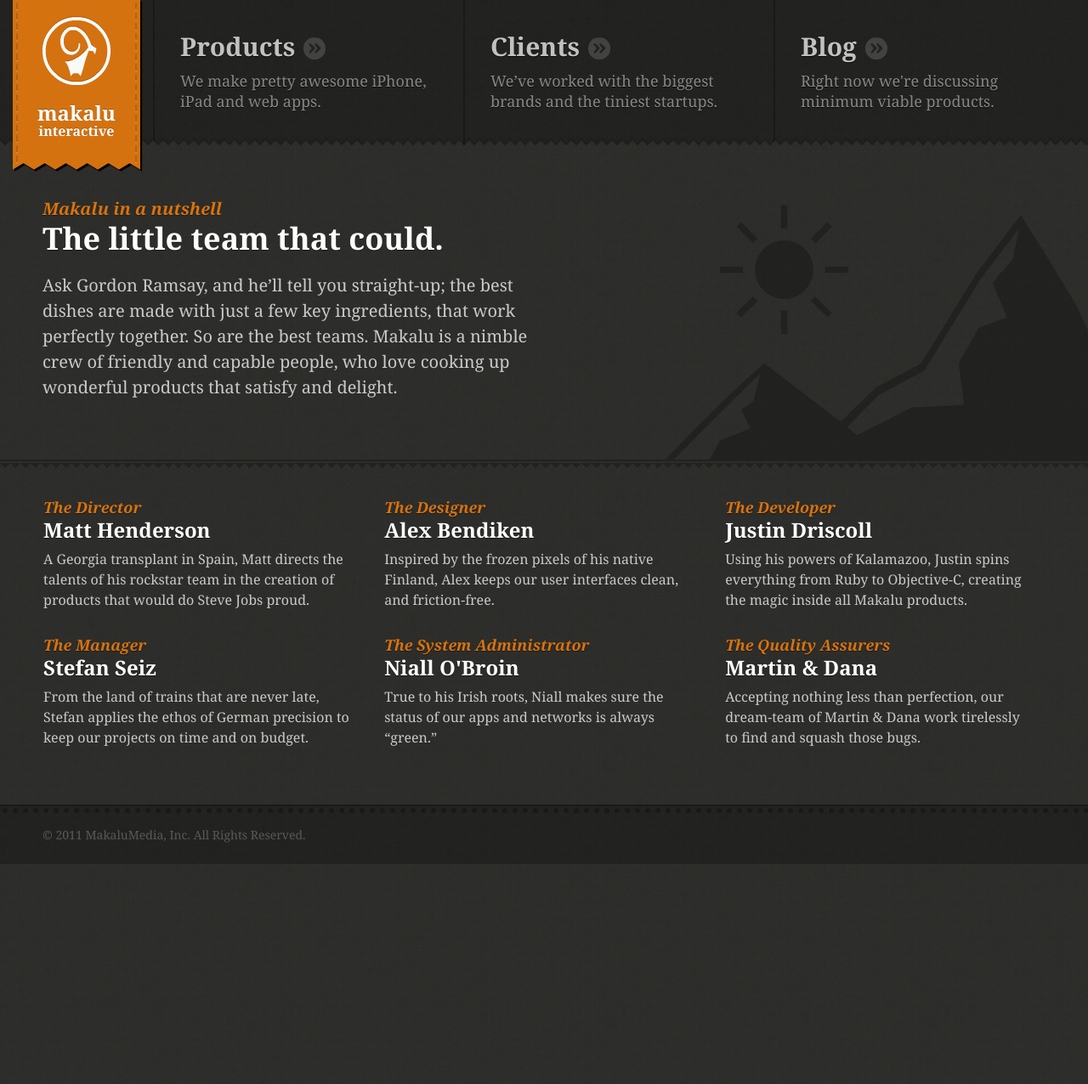
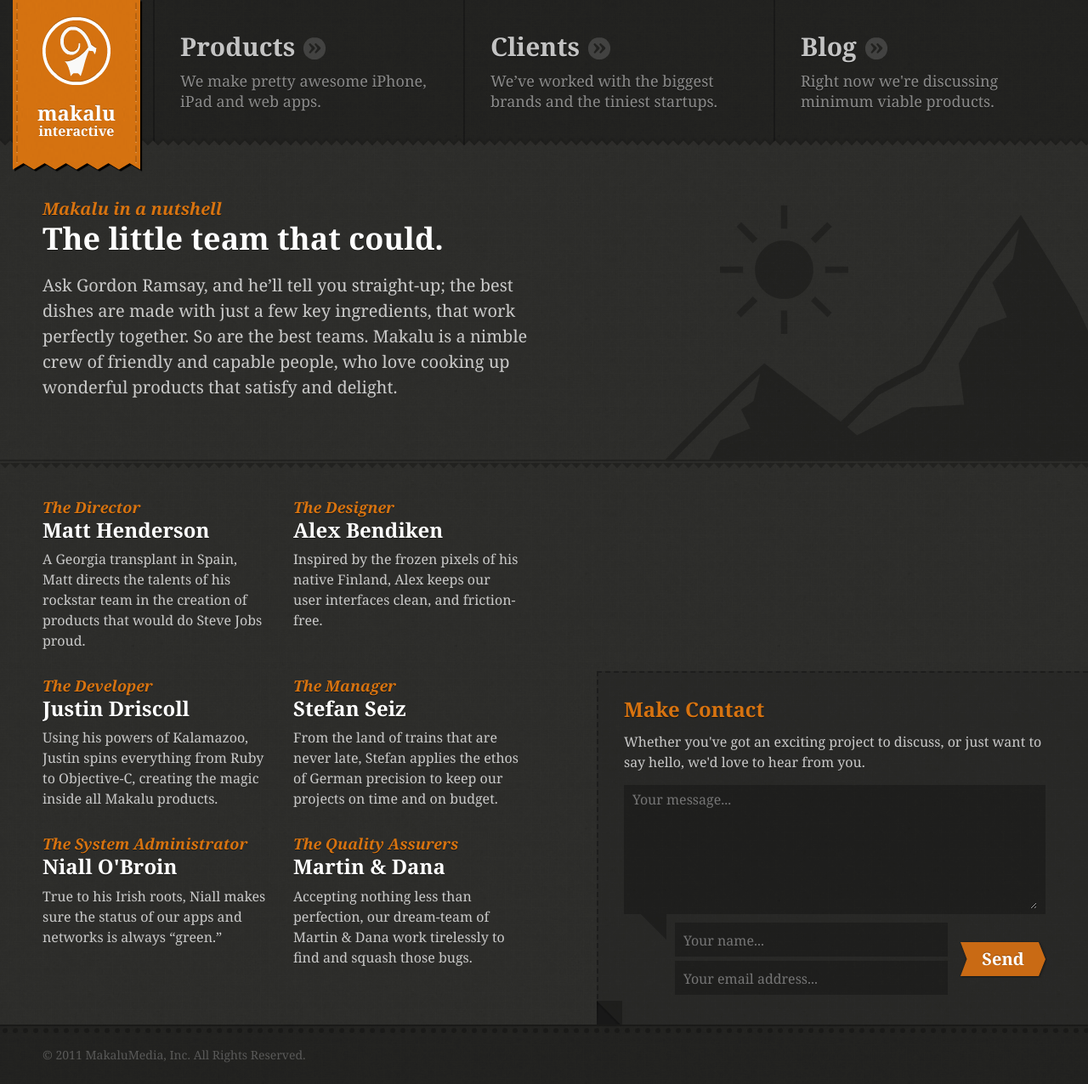
Before and after one commit to makalu/makalu.github.com, a Jekyll site: the page built from index.html, in a window 1280 px wide. Shown: the whole page at 85% size. Built offline with Jekyll 4.4.1, drawn with Linux system fonts in a browser that asks for light colours; nearby versions of some CDN libraries; before the commit the page ends 1017 px from its top, so only the background shows below that.

Commit message:
Add contact form on the home page

```diff
--- a/assets/css/makalu.css
+++ b/assets/css/makalu.css
@@ -155,8 +155,8 @@
     border-left: 2px solid rgba(0,0,0,.25); }
     body > header nav a {
       display: block;
-      text-shadow: rgba(0,0,0,.75) 0 1px 0;
-      color: rgba(255,255,255,.75); }
+      text-shadow: rgba(0,0,0,.5) 0 1px 0;
+      color: rgba(255,255,255,.5); }
       body > header nav a strong {
         display: inline-block;
         margin: 40px 0 50px 30px;
@@ -225,6 +225,8 @@
       #home > header h1 small {
         display: block; }
     #home > header li {}
+      #home > header nav a {
+        color: rgba(255,255,255,.75); }
       #home > header nav a strong {
         margin-bottom: 0; }
       #home > header nav a span {
@@ -236,21 +238,96 @@
     #home #page > header p {
       width: 50%;
       margin-top: 1em; }
-  #home #team {}
-    #home #team img {
-      display: none; }
-    #home #team ul {
-      overflow: hidden;
-      margin: 0 0 0 -3%;
-      padding: 0;
-      list-style: none; }
+  #home #page > section {
+    overflow: hidden;
+    position: relative; }
+  #home #contact {
+    position: absolute;
+    right: 0;
+    bottom: 0;
+    width: 45%;
+    border: 2px dashed rgba(0,0,0,.25);
+    border-width: 2px 0 0 2px;
+    background-color: rgba(0,0,0,.1) }
+    #home #contact header {
+      padding: 30px 50px 0 30px; }
+      #home #contact header h3 {
+        margin: 0 0 .5em 0;
+        color: #D77310;
+        text-shadow: rgba(0,0,0,.5) 0 1px 0; }
+      #home #contact header p {
+        margin: 0;
+        font-size: 16px;
+        line-height: 24px; }
+    #home #contact form {
+      padding: 12px 52px 32px 32px;
+      margin: -2px;
+      background: url(../img/contact-corner.png) no-repeat left bottom; }
+      #home #contact form input,
+      #home #contact form textarea {
+        -webkit-font-smoothing: antialiased;
+        width: 100%;
+        max-width: 100%;
+        margin: 0;
+        padding: 0;
+        color: #fff;
+        font-family: skolar-1, skolar-2, Georgia, Serif;
+        font-size: 16px;
+        line-height: 22px;
+        border: none;
+        outline: none;
+        background: transparent; }
+      #home #contact form p {
+        margin: 5px 0;
+        padding: 6px 10px;
+        background: rgba(0,0,0,.25); }
+      #home #contact form p.message {
+        margin-bottom: -25px;
+        padding: 0 0 30px 0;
+        background: url(../img/message-tail.png) no-repeat 20px 100%; }
+        #home #contact form p.message textarea {
+          height: 140px;
+          max-height: 140px; }
+        #home #contact form p.message span {
+          display: block;
+          padding: 6px 10px;
+          background: rgba(0,0,0,.25); }
+      #home #contact form p.name,
+      #home #contact form p.email {
+        margin: 5px 115px 5px 60px; }
+      #home #contact form p.submit {
+        position: absolute;
+        bottom: 57px;
+        right: 50px;
+        width: 100px;
+        height: 40px;
+        padding: 2px;
+        margin: -2px;
+        background: url(../img/button.png) no-repeat left top; }
+        #home #contact form p.submit:hover {
+          background-position: 0 -50px; }
+        #home #contact form p.submit:active {
+          background-position: 0 -100px; }
+        #home #contact form p.submit input {
+          line-height: 40px;
+          font-size: 20px;
+          font-weight: 700;
+          text-shadow: rgba(0,0,0,.25) 0 -1px 0; }
+  #home #team {
+    float: left;
+    width: 50%;
+    overflow: hidden;
+    margin: 0;
+    padding: 0;
+    list-style: none; }
     #home #team li {
       float: left;
-      width: 30%;
-      margin-left: 3%;
+      width: 45%;
+      margin-left: 5%;
       margin-bottom: 1.5em; }
-    #home #team li:nth-child(4) {
-      clear: left; }
+    #home #team li.odd {
+      clear: left;
+      margin-left: 0; }
     #home #team header {
       margin-bottom: .5em; }
       #home #team header em {
@@ -265,8 +342,8 @@
 
 #products {}
   #products > header #nav-products {
-    box-shadow: rgba(0,0,0,.25) 0 0 3px inset;
-    background: rgba(0,0,0,.15) url(../img/ribbon-small.png) no-repeat 88% -10px; }
+    box-shadow: rgba(0,0,0,.5) 0 0 3px inset;
+    background: rgba(0,0,0,.25) url(../img/ribbon-small.png) no-repeat 88% -10px; }
   #products > header #nav-products a strong {
     color: rgba(255,255,255,1);
     background: none; }
@@ -290,8 +367,8 @@
 
 #clients {}
   #clients > header #nav-clients {
-    box-shadow: rgba(0,0,0,.25) 0 0 3px inset;
-    background: rgba(0,0,0,.15) url(../img/ribbon-small.png) no-repeat 82% -10px; }
+    box-shadow: rgba(0,0,0,.5) 0 0 3px inset;
+    background: rgba(0,0,0,.25) url(../img/ribbon-small.png) no-repeat 82% -10px; }
   #clients > header #nav-clients a strong {
     color: rgba(255,255,255,1);
     background: none; }
@@ -369,8 +446,8 @@
 
 #blog {}
   #blog > header #nav-blog {
-    box-shadow: rgba(0,0,0,.25) 0 0 3px inset;
-    background: rgba(0,0,0,.15) url(../img/ribbon-small.png) no-repeat 70% -10px; }
+    box-shadow: rgba(0,0,0,.5) 0 0 3px inset;
+    background: rgba(0,0,0,.25) url(../img/ribbon-small.png) no-repeat 70% -10px; }
   #blog > header #nav-blog a strong {
     color: rgba(255,255,255,1);
     background: none; }
@@ -422,17 +499,6 @@
     #blog article.single .content {
       color: rgba(255,255,255,.85); }
 
-
-@media screen and (max-width: 900px) {
-  body > header li {}
-  #home #team li {
-    width: 47%; }
-  #home #team li:nth-child(odd) {
-    clear: left; }
-  #home #team li:nth-child(4) {
-    clear: none; }
-}
-
 @media screen and (max-width: 840px) {
   body > header {
     background-color: transparent; }
@@ -455,6 +521,7 @@
       #home > header li {
         margin-top: -40px;
         background-color: rgba(0,0,0,.25); }
+
   #blog article header {
     float: none;
     width: auto; }
@@ -463,6 +530,12 @@
     margin-left: 0;
     padding-top: 30px;
     background: none; }
+
+  #home #team li {
+    float: none;
+    width: auto;
+    margin-left: 0;
+    clear: none !important; }
 }
 
 @media screen and (max-width: 660px) {
@@ -489,9 +562,4 @@
       display: none;
       padding: 0 30px 20px 30px;
       line-height: 24px; }
-
-  #home #team li {
-    float: none;
-    width: auto;
-    clear: none !important; }
 }
--- a/index.html
+++ b/index.html
@@ -11,10 +11,9 @@
   </p>
 </header>
 
-<section id="team">
-  <img src="#" width="100%" height="240" alt="The Team">
-  <ul>
-    <li>
+<section>
+  <ul id="team">
+    <li class="odd">
       <header>
         <em>The Director</em>
         <h3>Matt Henderson</h3>
@@ -32,7 +31,7 @@
         Inspired by the frozen pixels of his native Finland, Alex keeps our user interfaces clean, and friction-free.
       </p>
     </li>
-    <li>
+    <li class="odd">
       <header>
         <em>The Developer</em>
         <h3>Justin Driscoll</h3>
@@ -50,7 +49,7 @@
         From the land of trains that are never late, Stefan applies the ethos of German precision to keep our projects on time and on budget.
       </p>
     </li>
-    <li>
+    <li class="odd">
       <header>
         <em>The System Administrator</em>
         <h3>Niall O'Broin</h3>
@@ -62,11 +61,34 @@
     <li>
       <header>
         <em>The Quality Assurers</em>
-        <h3>Martin & Dana</h3>
+        <h3>Martin &amp; Dana</h3>
       </header>
       <p>
-        Accepting nothing less than perfection, our dream-team of Martin & Dana work tirelessly to find and squash those bugs.
+        Accepting nothing less than perfection, our dream-team of Martin &amp; Dana work tirelessly to find and squash those bugs.
       </p>
     </li>
   </ul>
+
+  <section id="contact">
+    <header>
+      <h3>Make Contact</h3>
+      <p>Whether you've got an exciting project to discuss, or just want to say hello, we'd love to hear from you.</p>
+    </header>
+    <form>
+      <p class="message">
+        <span>
+          <textarea name="message" placeholder="Your message..."></textarea>
+        </span>
+      </p>
+      <p class="name">
+        <input type="text" name="name" placeholder="Your name...">
+      </p>
+      <p class="email">
+        <input type="email" required name="email" placeholder="Your email address...">
+      </p>
+      <p class="submit">
+        <input type="submit" name="submit" value="Send">
+      </p>
+    </form>
+  </section>
 </section>
```
Also changed, not shown: assets/img/button.png (added), assets/img/contact-corner.png (added), assets/img/message-tail.png (added), assets/img/ribbon-small-horizontal.png (added), images/products/racesplitter/icon.png (added).
